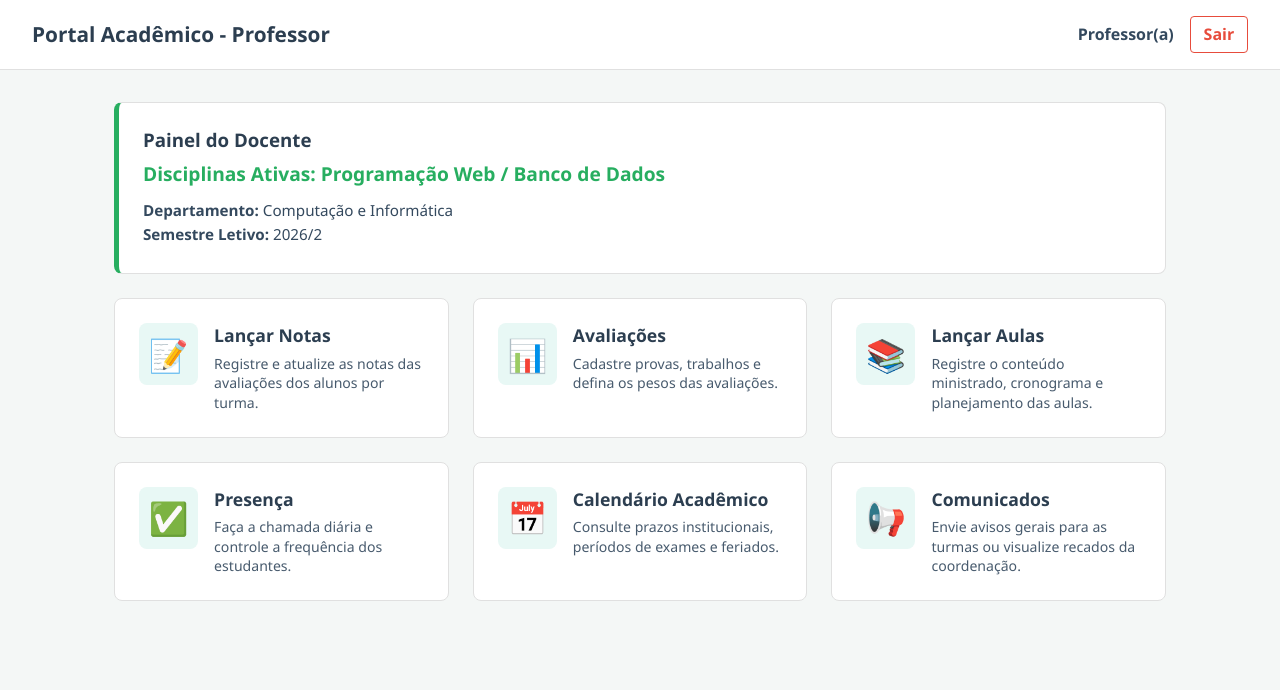
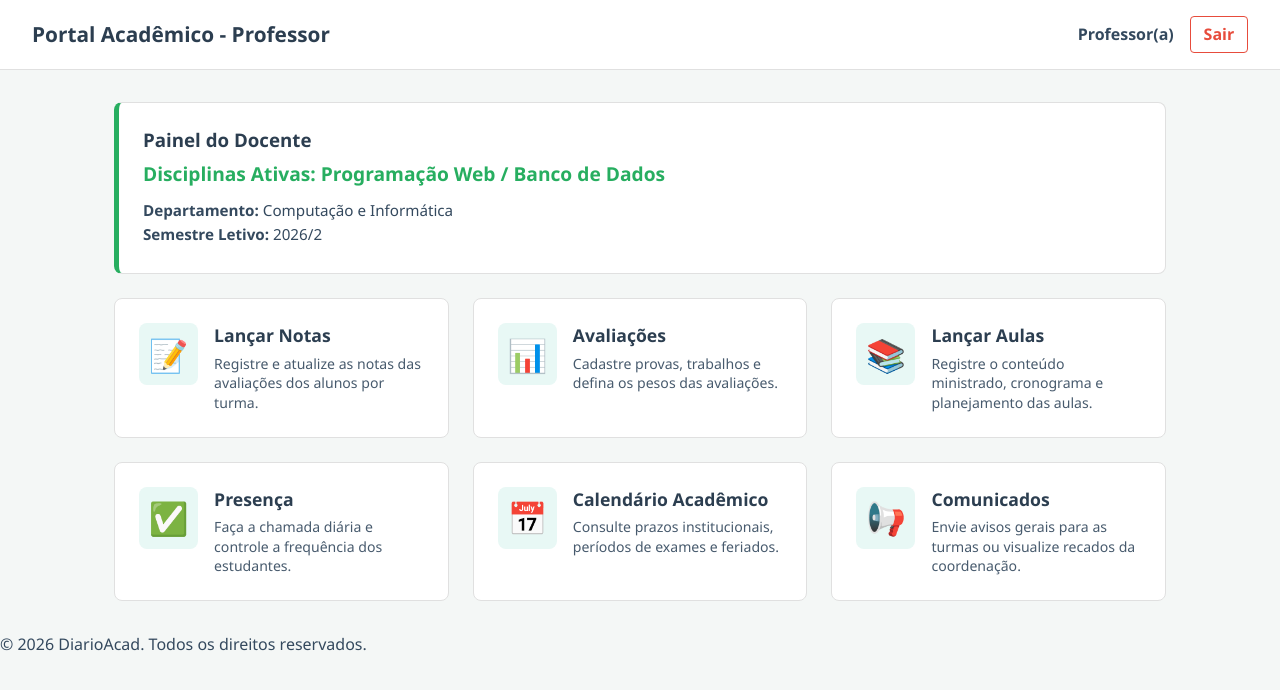
Before and after one commit to RaulGiacometi/o-vibe-e-o-codas, a plain HTML site: page PI-diarioacad/professor.html in a window 1280 px wide. Drawn offline with Linux system fonts and the light colour scheme.

Commit message:
adicionando footer no site

```diff
--- a/PI-diarioacad/professor.html
+++ b/PI-diarioacad/professor.html
@@ -98,5 +98,8 @@
     </main>
 
 </body>
+<footer class="footer">
+    <p>&copy; 2026 DiarioAcad. Todos os direitos reservados.</p>
+</footer>
 
 </html>
```
Also changed, not shown: PI-diarioacad/aluno.html (+16 -7 lines), PI-diarioacad/coordenador.html (+4 -0 lines).
